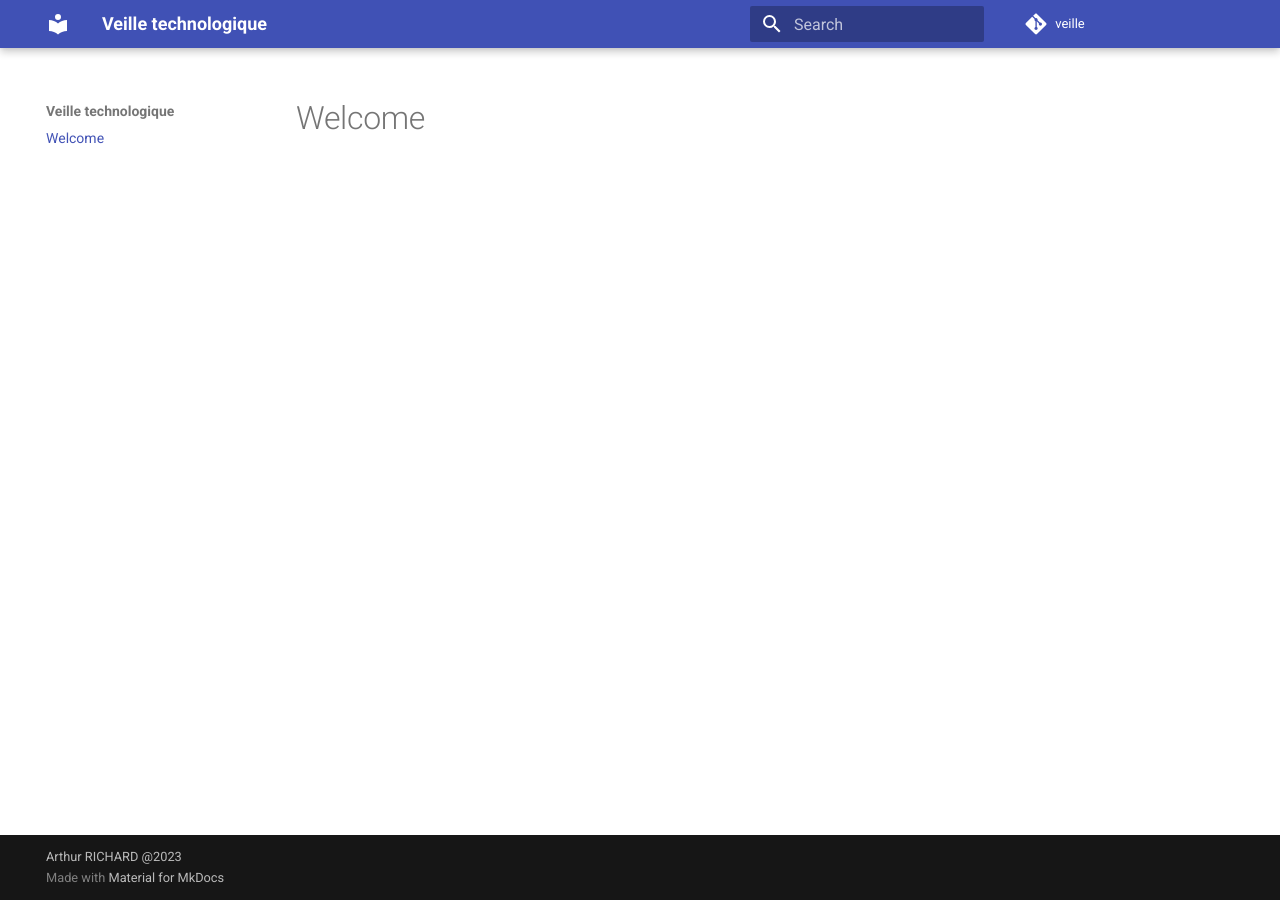
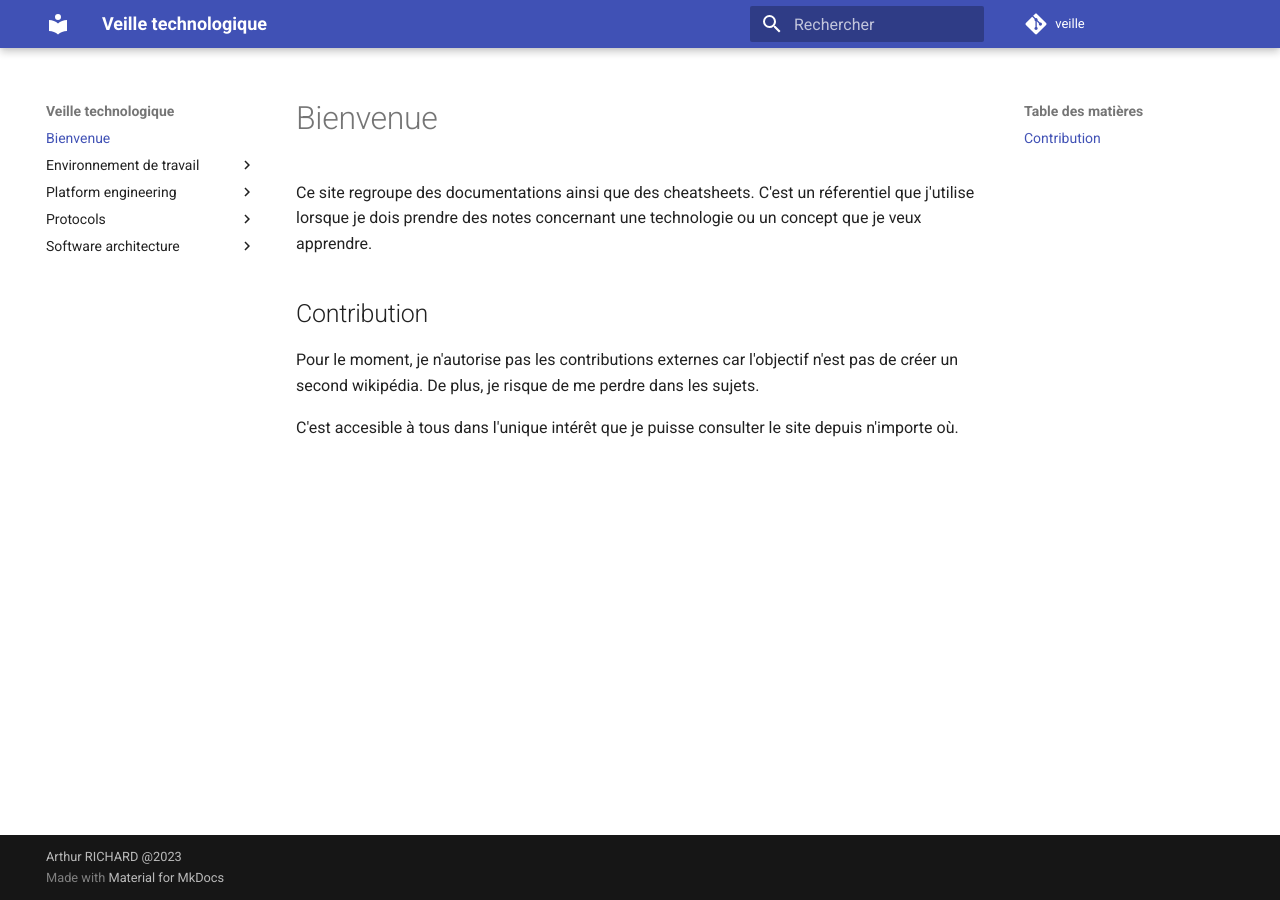
Before and after one commit to arthuRHD/docs, an MkDocs documentation site: the page built from docs/index.md, in a window 1280 px wide. Built offline with MkDocs 1.6.1 and Material for MkDocs 9.7.7, drawn with Linux system fonts in a browser that asks for light colours; comment, search, counter and statistics services are not loaded.

```diff
--- a/docs/index.md
+++ b/docs/index.md
@@ -1 +1,11 @@
-# Welcome
+# Bienvenue
+
+Ce site regroupe des documentations ainsi que des cheatsheets. C'est un réferentiel que j'utilise lorsque je dois prendre
+des notes concernant une technologie ou un concept que je veux apprendre.
+
+## Contribution
+
+Pour le moment, je n'autorise pas les contributions externes car l'objectif n'est pas de créer un second wikipédia.
+De plus, je risque de me perdre dans les sujets.
+
+C'est accesible à tous dans l'unique intérêt que je puisse consulter le site depuis n'importe où.
--- a/mkdocs.yml
+++ b/mkdocs.yml
@@ -1,5 +1,6 @@
 site_name: Veille technologique
 theme:
+  language: fr
   name: material
 repo_name: veille
 repo_url: https://github.com/arthuRHD/veille
```
Also changed, not shown: docs/environnement-de-travail/vscode.md (added, +42 -0 lines), docs/platform-engineering/ansible.md (added, +3 -0 lines), docs/platform-engineering/aws.md (added, +3 -0 lines), docs/platform-engineering/docker.md (added, +3 -0 lines), docs/platform-engineering/gitlab.md (added, +15 -0 lines), docs/platform-engineering/terraform.md (added, +3 -0 lines), docs/protocols/adb.md (added, +3 -0 lines), docs/protocols/http3.md (added, +3 -0 lines), docs/protocols/websocket.md (added, +3 -0 lines), docs/software-architecture/event-driven-development.md (added, +1 -0 lines).
